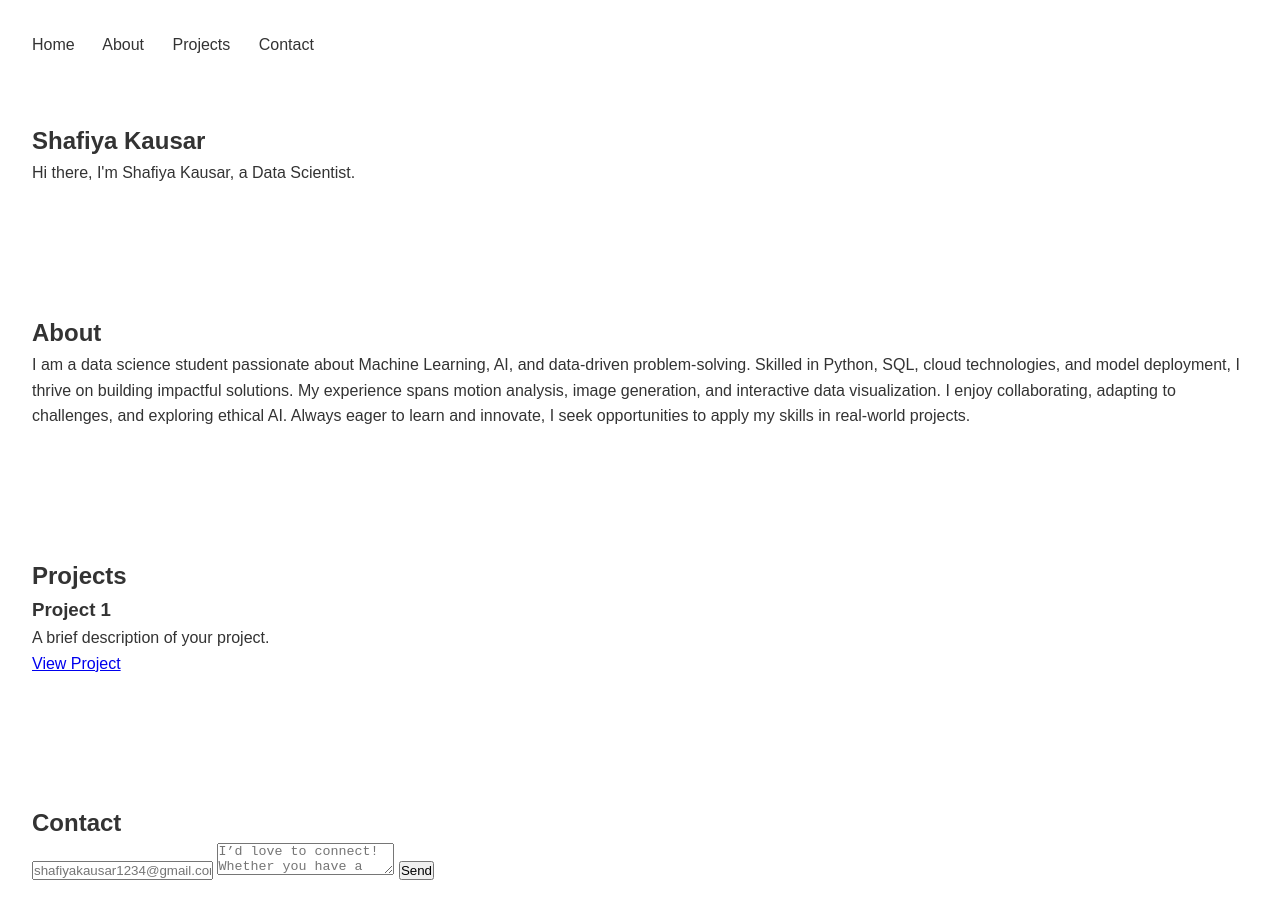
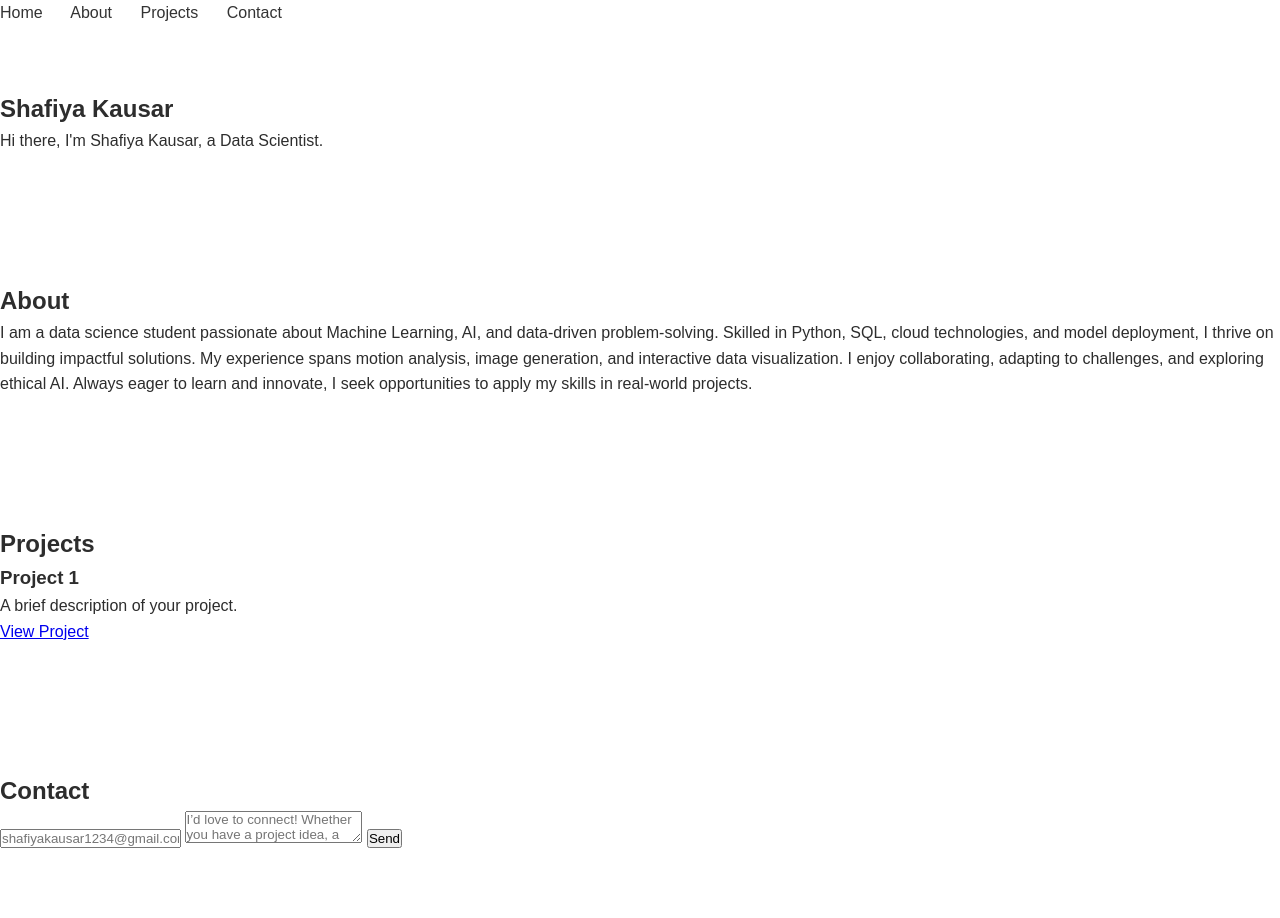
Before and after one commit to Shafiya0101/shafiyakausar.github.io, a plain HTML site: page index.html in a window 1280 px wide. Drawn offline with Linux system fonts and the light colour scheme.

Commit message:
Update style.css

```diff
--- a/style.css
+++ b/style.css
@@ -1,15 +1,23 @@
-/* Reset default margins/padding */
+/* Define reusable colors and gradients */
+:root {
+  --primary-color: #6e8efb;       /* Soft blue */
+  --secondary-color: #a777e3;    /* Soft purple */
+  --gradient-bg: linear-gradient(135deg, var(--primary-color), var(--secondary-color));
+  --text-dark: #2d2d2d;          /* Dark text for readability */
+  --card-shadow: 0 4px 6px rgba(0, 0, 0, 0.1); /* Subtle shadow */
+}
+/* Reset margins/padding for consistency */
 * {
   margin: 0;
   padding: 0;
   box-sizing: border-box;
+  font-family: 'Poppins', sans-serif; /* Default font */
 }
 
 body {
-    font-family: 'Arial', sans-serif;
   line-height: 1.6;
-    color: #333;
-    padding: 2rem;
+  color: var(--text-dark);
+  background-color: #ffffff; /* White background */
 }
 
   nav {
```
Lines whose indentation alone changed are shown as unchanged.
